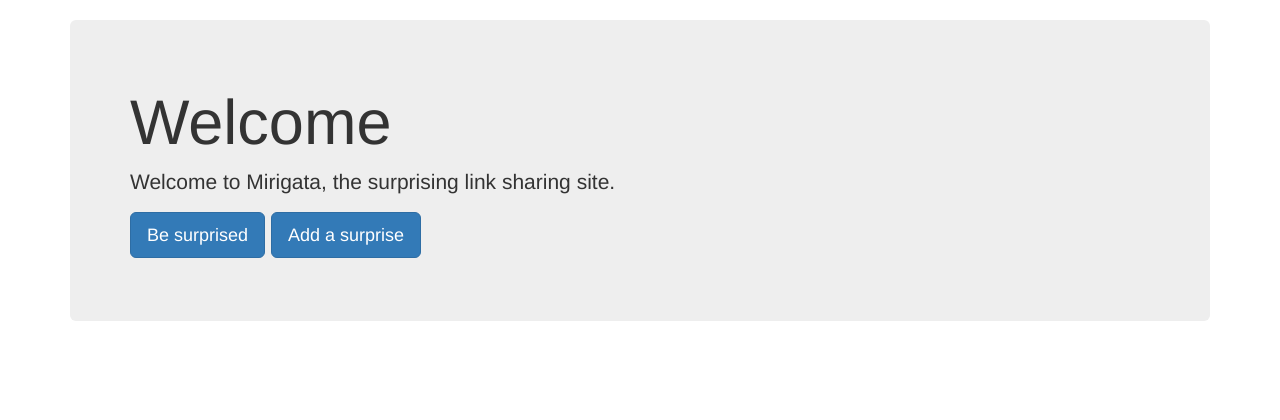
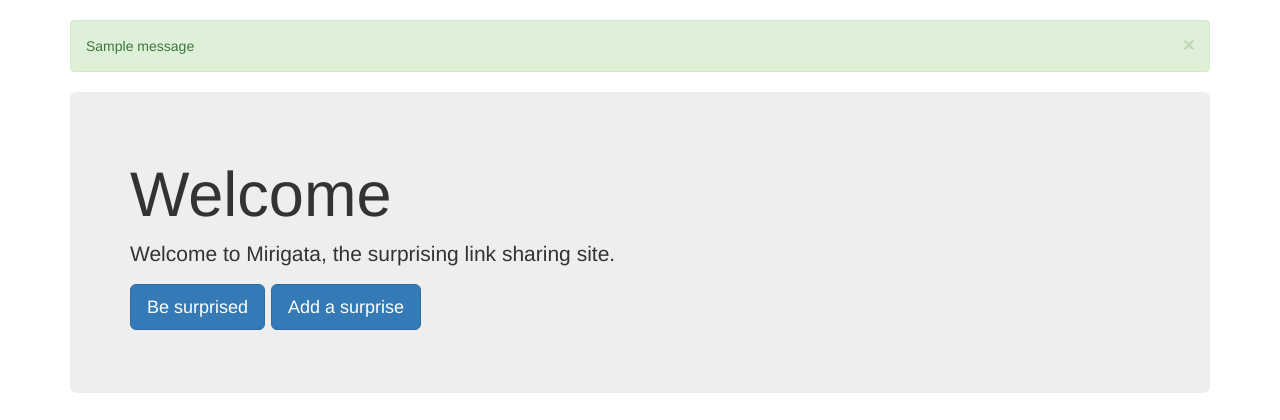
Before and after one commit to mirigata/mirigata, a Django app: page / in a window 1280 px wide. Shown: the part 52-472 px from the top of the page. Run offline with Django 3.2, Linux system fonts and the light colour scheme; tables that the repository leaves empty hold one stand-in row (values such as "Sample post"); one stand-in notice (Sample message) is shown; some libraries are stand-ins or nearby versions.

Commit message:
Added a dismissable success message

```diff
--- a/mirigata/website/templates/website/base.html
+++ b/mirigata/website/templates/website/base.html
@@ -1,6 +1,7 @@
 <html>
 <head>
 	<link rel="stylesheet" href="https://maxcdn.bootstrapcdn.com/bootstrap/3.3.5/css/bootstrap.min.css">
+
 </head>
 <body>
 
@@ -14,9 +15,20 @@
 
 <div class="container">
 
+	{% if messages %}
+			{% for message in messages %}
+				<div class="alert alert-{{ message.tags }} alert-dismissible" role="alert">
+					<button type="button" class="close" data-dismiss="alert" aria-label="Close"><span aria-hidden="true">&times;</span></button>
+					{{ message }}
+				</div>
+			{% endfor %}
+	{% endif %}
+
 	{% block page %}
 	{% endblock page %}
 
 </div>
+<script src="https://code.jquery.com/jquery-2.1.4.min.js"></script>
+<script src="https://maxcdn.bootstrapcdn.com/bootstrap/3.3.5/js/bootstrap.min.js"></script>
 </body>
 </html>
--- a/mirigata/website/views.py
+++ b/mirigata/website/views.py
@@ -1,3 +1,5 @@
+from django.contrib.messages import views
+
 from django.core.urlresolvers import reverse
 from django.views import generic
 
@@ -8,10 +10,11 @@
     template_name = "website/index.html"
 
 
-class AddSurpriseView(generic.CreateView):
+class AddSurpriseView(views.SuccessMessageMixin, generic.CreateView):
     template_name = "website/add-surprise.html"
     model = models.Surprise
     fields = ('link', 'description')
+    success_message = "Your surprise has been added to our collection! Thank you. "
 
 
 class SurpriseDetailView(generic.DetailView):
```
